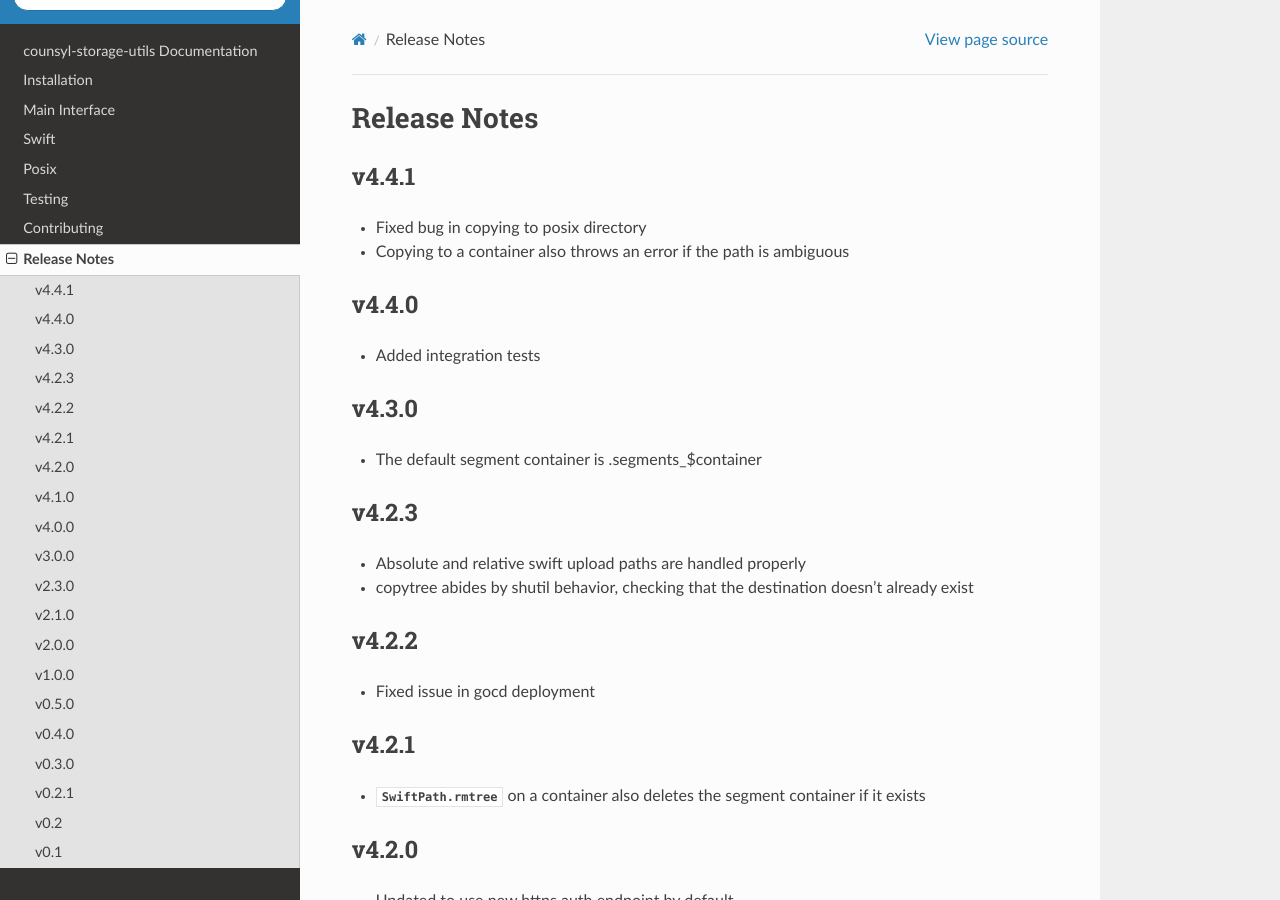
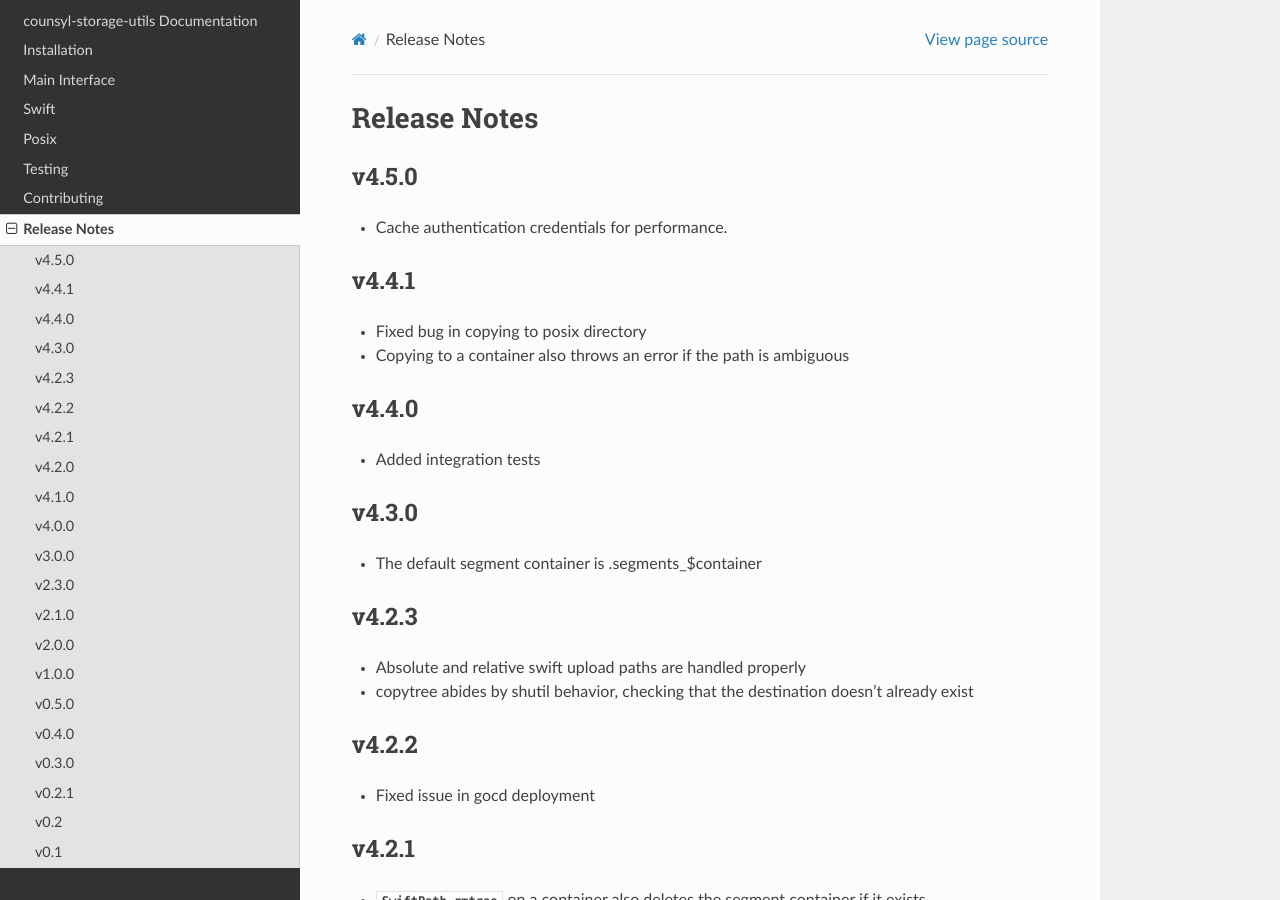
Before and after one commit to counsyl/stor, a Sphinx documentation site: the page built from docs/release_notes.rst, in a window 1280 px wide and 900 px high. Built offline with Sphinx 7.4.7 and the Read the Docs theme 2.0.0, drawn with Linux system fonts in a browser that asks for light colours; the version number could not be read and is left out.

Commit message:
Add doc note

```diff
--- a/docs/release_notes.rst
+++ b/docs/release_notes.rst
@@ -1,5 +1,10 @@
 Release Notes
 =============
+
+v4.5.0
+------
+
+* Cache authentication credentials for performance.
 
 v4.4.1
 ------
```
